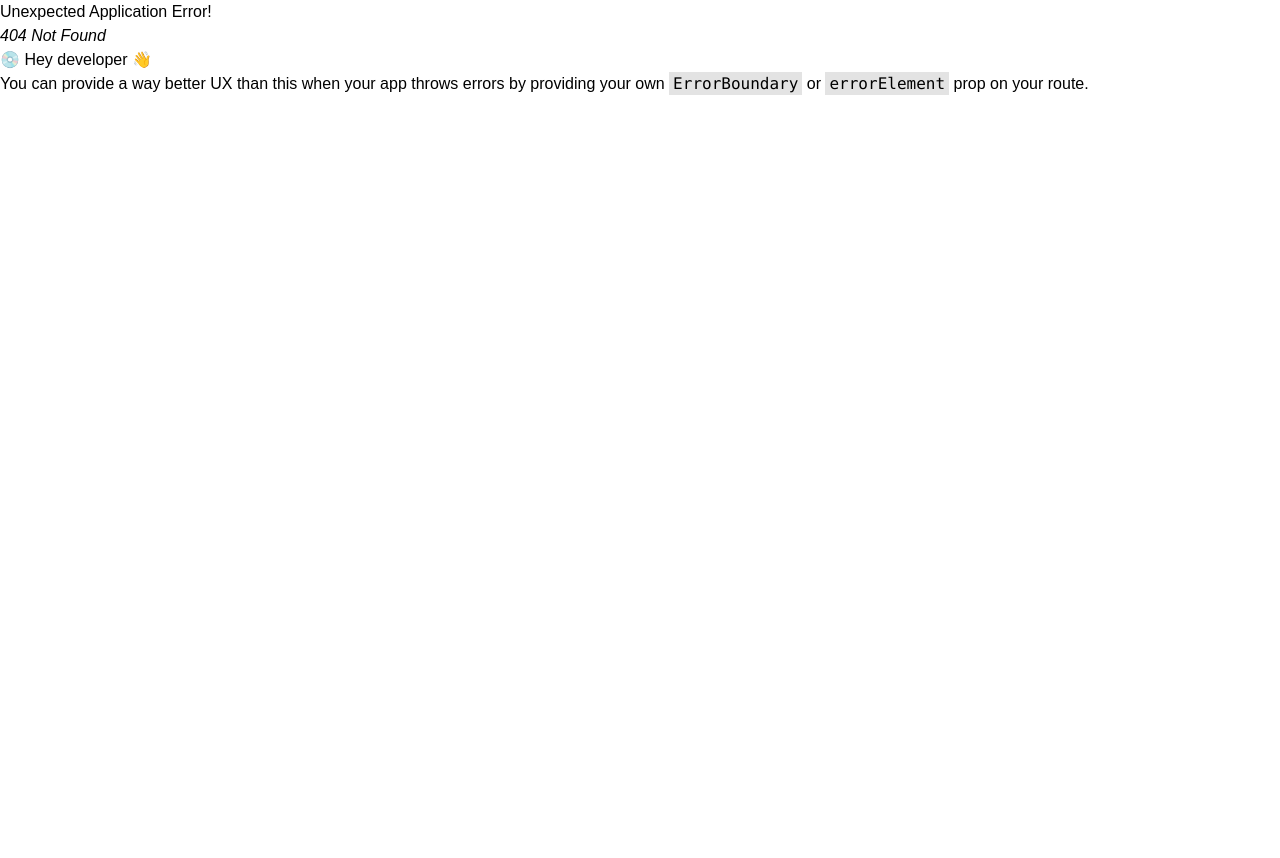
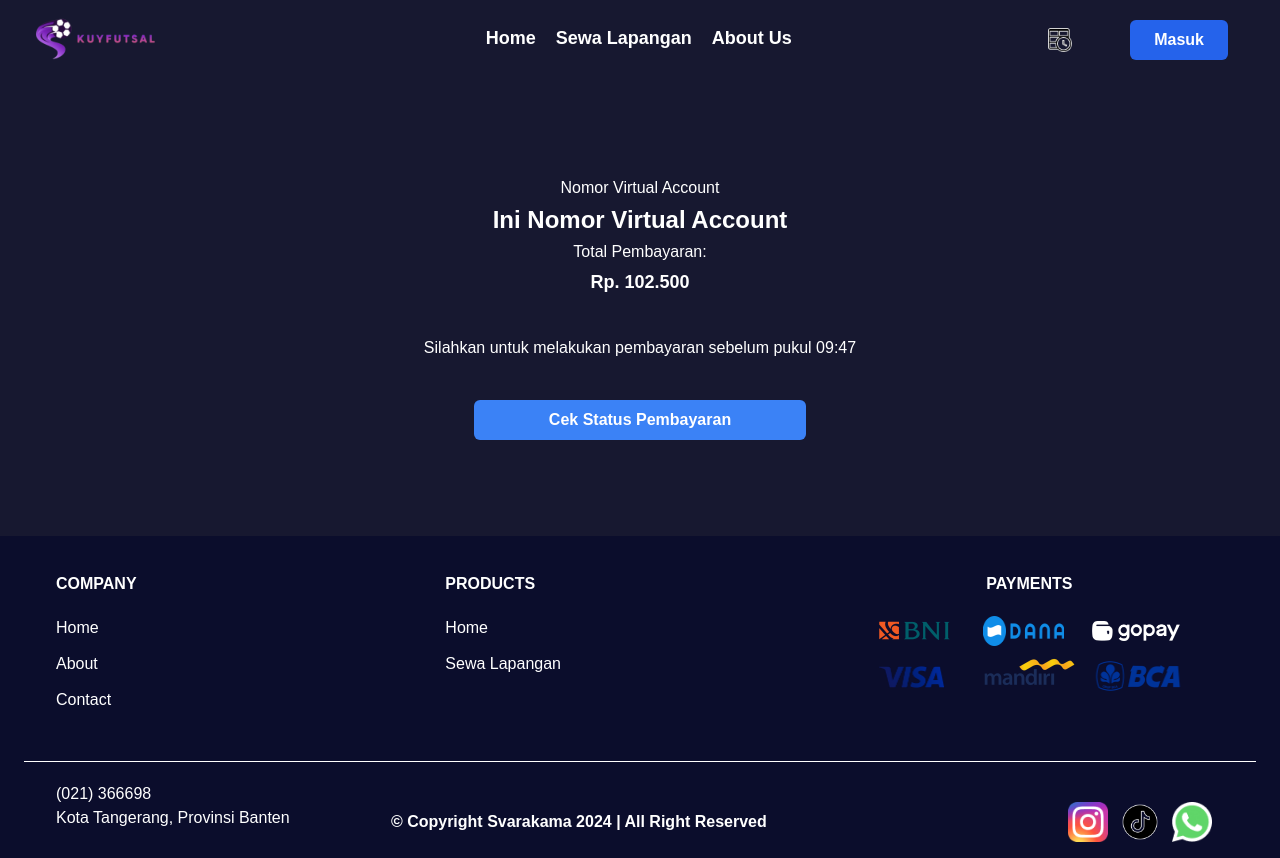
Before and after one commit to elangptra/KuyFutsal, a React (Vite) app in the folder my-react-app/: page /VirtualAccount in a window 1280 px wide. Before the commit this address had no page. Before the commit the page ends 800 px from the top, so only its background shows below. Built offline with nearby package versions, Linux system fonts and the light colour scheme; a web font is replaced by a local one.

Commit message:
template virtual account

```diff
--- /dev/null
+++ b/my-react-app/src/Page/VirtualAccount.jsx
@@ -0,0 +1,61 @@
+import React from "react";
+import Navbar from "../components/elements/navbar/navbar";
+import Footer from "../components/elements/footer";
+import Button from "../components/elements/button/index";
+import { useState, useEffect } from "react";
+
+const VirtualAccount = () => {
+  const [time, setTime] = useState("");
+
+  useEffect(() => {
+    // Check if the initial time is already stored in localStorage
+    const storedTime = localStorage.getItem("initialTime");
+
+    let initialTime;
+    if (storedTime) {
+      initialTime = new Date(storedTime);
+    } else {
+      initialTime = new Date();
+      initialTime.setHours(initialTime.getHours() + 1);
+      localStorage.setItem("initialTime", initialTime);
+    }
+
+    const hours = initialTime.getHours().toString().padStart(2, "0");
+    const minutes = initialTime.getMinutes().toString().padStart(2, "0");
+    setTime(`${hours}:${minutes}`);
+  }, []);
+
+  return (
+    <div className="top-0 bg-[#171830]">
+      {/* Navbar Start */}
+      <Navbar />
+      {/* Navbar End */}
+
+      {/* Body Start */}
+      <div className="container">
+        <div className="flex justify-center items-center py-24">
+          <div className="text-white text-center">
+            <h3 className="text-base m-1">Nomor Virtual Account</h3>
+            <h1 className="font-semibold text-2xl m-1">
+              Ini Nomor Virtual Account
+            </h1>
+            <h3 className="text-base m-1">Total Pembayaran:</h3>
+            <h3 className="font-semibold text-lg m-1">Rp. 102.500</h3>
+            <h3 className="text-base m-10">
+              Silahkan untuk melakukan pembayaran sebelum pukul {time}
+            </h3>
+            <Button classname="w-[65%] text-base font-normal text-white bg-blue-500">
+              Cek Status Pembayaran
+            </Button>
+          </div>
+        </div>
+      </div>
+      {/* Body End */}
+
+      {/* Footer Start */}
+      <Footer />
+      {/* Footer End */}
+    </div>
+  );
+};
+export default VirtualAccount;
--- a/my-react-app/src/main.jsx
+++ b/my-react-app/src/main.jsx
@@ -11,6 +11,7 @@ import './index.css'
 import SewaLapangan from "./Page/SewaLapangan.jsx";
 import Pembayaran from "./Page/Pembayaran.jsx";
 import DetailPembayaran from "./Page/DetailPembayaran.jsx";
+import VirtualAccount from "./Page/VirtualAccount.jsx";
 
 const router = createBrowserRouter([
   {
@@ -45,6 +46,10 @@ const router = createBrowserRouter([
     path: "/DetailPembayaran",
     element: <DetailPembayaran />,
   },
+  {
+    path: "/VirtualAccount",
+    element: <VirtualAccount />,
+  },
 ])
 
 
```
